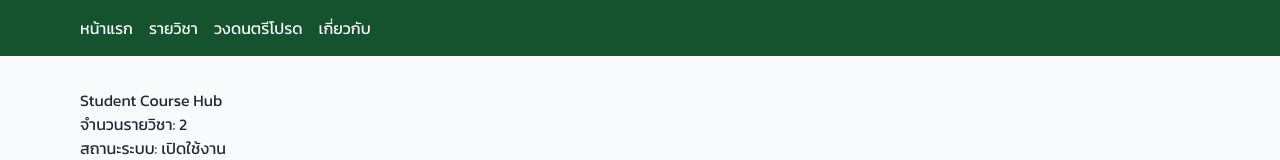
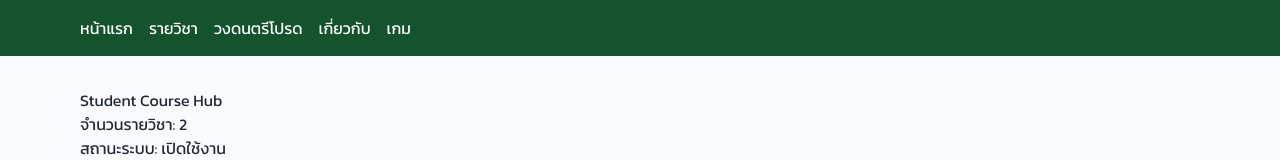
Before and after one commit to zeupex3/next-course-hub, a Next.js app: page / in a window 1280 px wide. Shown: the top 160 px of the page. Built offline with nearby package versions, Linux system fonts and the light colour scheme.

Commit message:
Update Navbar.tsx

```diff
--- a/src/app/components/Navbar.tsx
+++ b/src/app/components/Navbar.tsx
@@ -24,6 +24,11 @@ export default function Navbar() {
             เกี่ยวกับ
           </Link>
         </li>
+        <li>
+          <Link className="navLink" href="/game">
+            เกม
+          </Link>
+        </li>
       </ul>
     </nav>
   );
```
